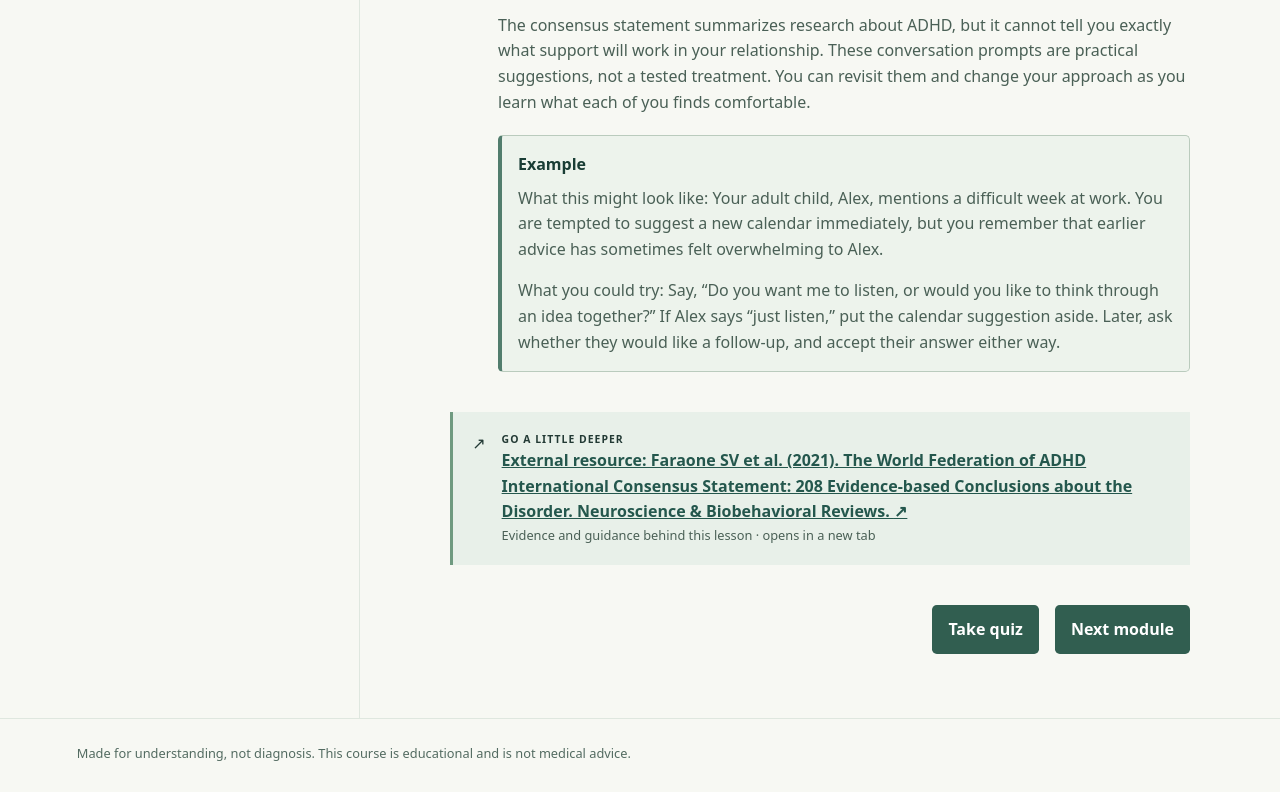
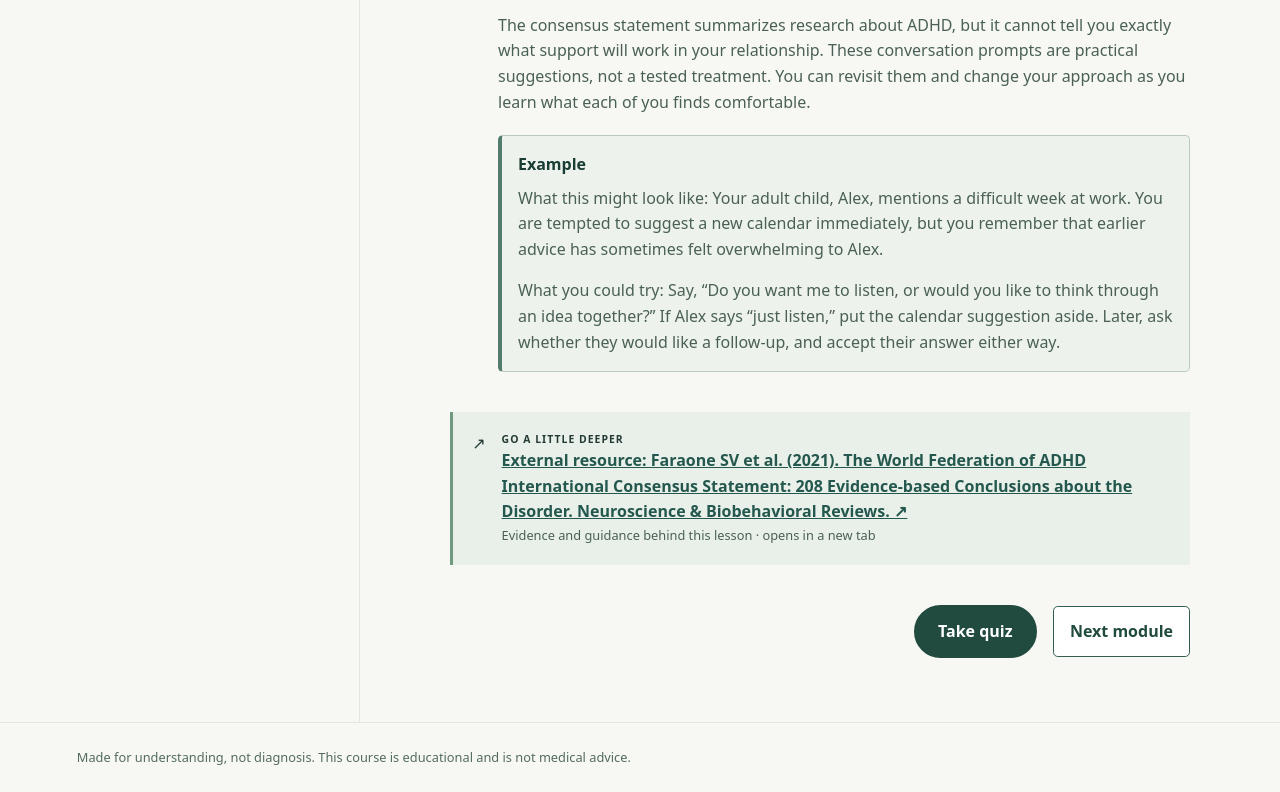
Before and after one commit to shplack/adhd-course, a website with bundled scripts: page index.html in a window 1280 px wide. Shown: the part 2872-3664 px from the top of the page. Built offline with nearby package versions, Linux system fonts and the light colour scheme.

Commit message:
Highlight quiz navigation action

```diff
--- a/styles.css
+++ b/styles.css
@@ -368,14 +368,28 @@ input[type="radio"] {
   accent-color: #315e50;
   margin-right: 0.4rem;
 }
-.primary,
-.lesson-navigation button {
+.primary {
   border: 0;
   background: #315e50;
   color: #fff;
   padding: 0.75rem 1rem;
   border-radius: 0.3rem;
   font-weight: 700;
+}
+.lesson-navigation button {
+  border: 1px solid #315e50;
+  background: #fff;
+  color: #214b3f;
+  padding: 0.75rem 1rem;
+  border-radius: 0.3rem;
+  font-weight: 700;
+}
+.lesson-navigation #take-quiz {
+  border: 2px solid #214b3f;
+  background: #214b3f;
+  color: #fff;
+  border-radius: 999px;
+  padding: 0.75rem 1.4rem;
 }
 .lesson-navigation {
   display: flex;
```
Also changed, not shown: tests/course.spec.js (+36 -0 lines).
